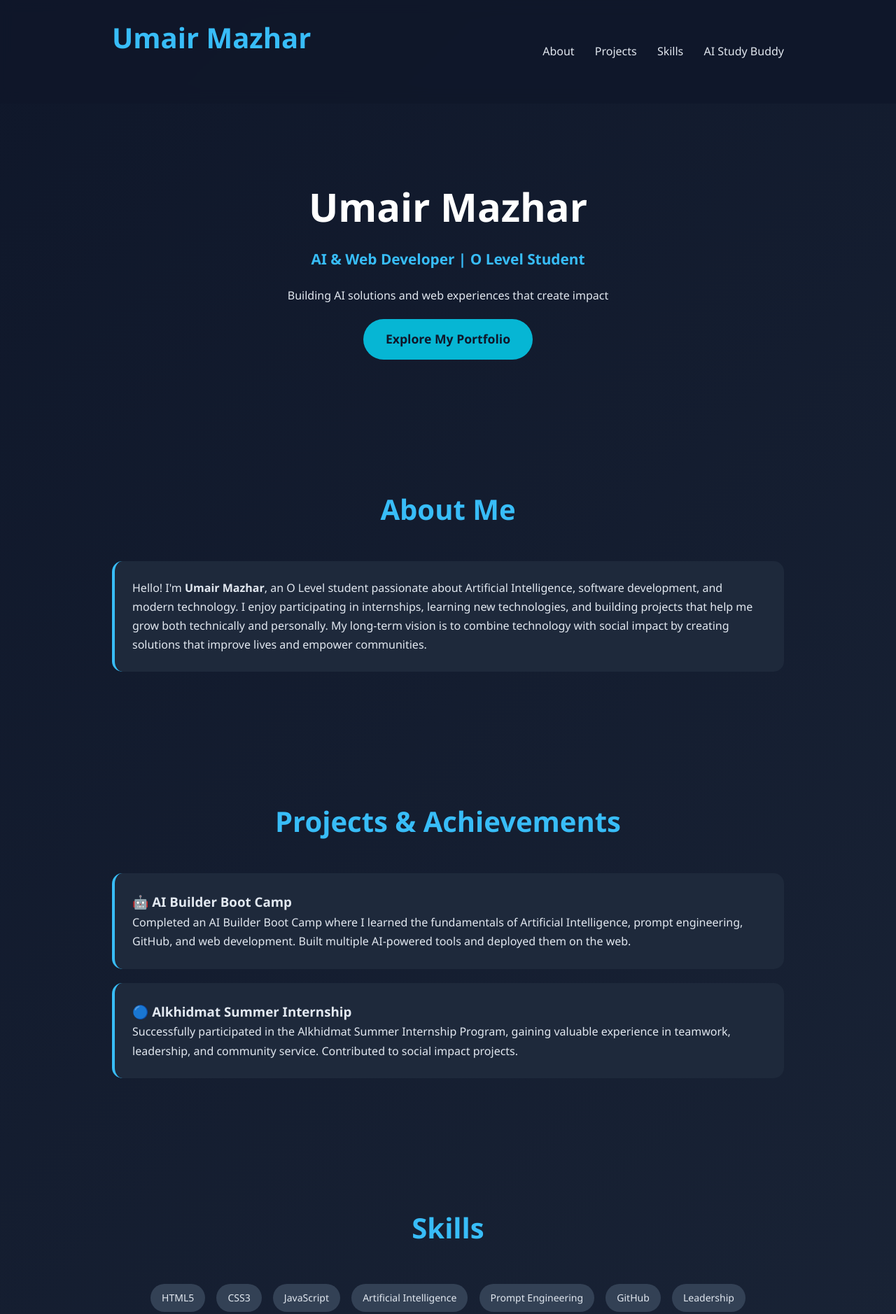
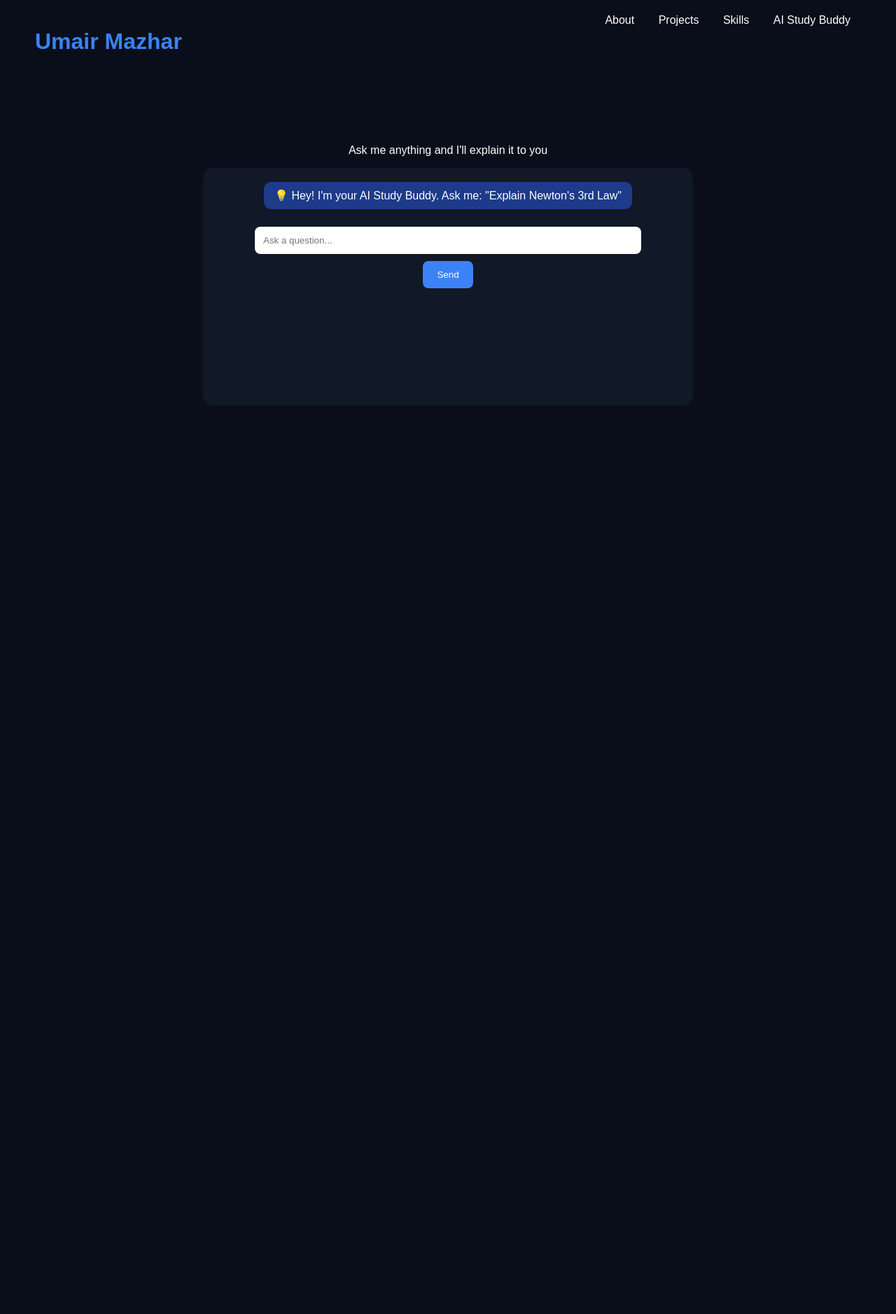
Before and after one commit to Umair-Ai09/umairr-portfolio, a plain HTML site: page index.html in a window 1280 px wide. Shown: the top 1878 px of the page at 70% size. After the commit the page ends 800 px from the top, so only its background shows below. Drawn offline with Linux system fonts and the light colour scheme.

Commit message:
Update index.html

```diff
--- a/index.html
+++ b/index.html
@@ -1,200 +1,74 @@
 <!DOCTYPE html>
 <html lang="en">
 <head>
-  <meta charset="UTF-8">
-  <meta name="viewport" content="width=device-width, initial-scale=1.0">
-  <title>Umair Mazhar | AI & Web Developer</title>
+  <meta charset="UTF-8" />
+  <meta name="viewport" content="width=device-width, initial-scale=1.0" />
+  <title>Umair Mazhar - AI Study Buddy</title>
   <style>
-    * { margin: 0; padding: 0; box-sizing: border-box; scroll-behavior: smooth; }
-    body {
-      font-family: 'Segoe UI', Tahoma, Geneva, Verdana, sans-serif;
-      background: linear-gradient(135deg, #0f172a 0%, #1e293b 100%);
-      color: #e2e8f0;
-      line-height: 1.7;
-    }
-    .container { max-width: 1000px; margin: 0 auto; padding: 0 20px; }
-
-    /* NAVBAR */
-    nav {
-      background: rgba(15, 23, 42, 0.8);
-      backdrop-filter: blur(10px);
-      padding: 20px 0;
-      position: sticky;
-      top: 0;
-      z-index: 100;
-    }
-    nav .container { display: flex; justify-content: space-between; align-items: center; }
-    nav h2 { color: #38bdf8; }
-    nav a { color: #e2e8f0; text-decoration: none; margin-left: 25px; font-weight: 500; }
-    nav a:hover { color: #38bdf8; }
-
-    /* HERO */
-    .hero { text-align: center; padding: 100px 20px; }
-    .hero h1 { font-size: 3.5rem; color: #fff; margin-bottom: 10px; }
-    .hero .subtitle { font-size: 1.3rem; color: #38bdf8; font-weight: 600; margin-bottom: 20px; }
-    .btn {
-      display: inline-block; background: #06b6d4; color: #0f172a;
-      padding: 14px 32px; border-radius: 50px; text-decoration: none;
-      font-weight: bold; font-size: 1.1rem; transition: 0.3s; margin-top: 20px;
-    }
-    .btn:hover { background: #22d3ee; transform: translateY(-2px); }
-
-    /* SECTIONS */
-    section { padding: 80px 0; }
-    h2 { font-size: 2.5rem; color: #38bdf8; text-align: center; margin-bottom: 40px; }
-
-    .card {
-      background: #1e293b; padding: 25px; border-radius: 15px;
-      margin: 20px 0; border-left: 4px solid #38bdf8;
-    }
-    .skill {
-      display: inline-block; background: #334155; padding: 8px 16px;
-      border-radius: 25px; margin: 6px; font-size: 14px;
-    }
-
-    /* AI PRODUCT SECTION */
-    #ai-product { background: #0f172a; }
-    .ai-hero {
-      text-align: center; padding: 60px 20px;
-      background: rgba(30, 41, 59, 0.5); border-radius: 20px;
-    }
+    body { background: #0a0e1a; color: #fff; font-family: Arial, sans-serif; margin: 0; padding: 0; }
+    header { display: flex; justify-content: space-between; padding: 20px 50px; }
+    header h1 { color: #3b82f6; }
+    nav a { color: #fff; margin: 0 15px; text-decoration: none; }
+    .container { max-width: 700px; margin: 50px auto; padding: 20px; text-align: center; }
+    .chat-box { background: #111827; border-radius: 15px; padding: 20px; min-height: 300px; }
+    .badge { background: #1e3a8a; padding: 10px 15px; border-radius: 10px; display: inline-block; margin-bottom: 15px; }
+    input { width: 80%; padding: 12px; border-radius: 8px; border: none; margin-top: 10px; }
+    button { padding: 12px 20px; background: #3b82f6; border: none; border-radius: 8px; color: #fff; cursor: pointer; margin-top: 10px; }
+    .user { color: #60a5fa; margin-top: 10px; }
+    .ai { color: #34d399; margin-top: 10px; }
+    .error { color: #ef4444; margin-top: 10px; }
   </style>
 </head>
 <body>
+  <header>
+    <h1>Umair Mazhar</h1>
+    <nav>
+      <a href="#">About</a>
+      <a href="#">Projects</a>
+      <a href="#">Skills</a>
+      <a href="#">AI Study Buddy</a>
+    </nav>
+  </header>
 
-  <!-- NAVBAR -->
-  <nav>
-    <div class="container">
-      <h2>Umair Mazhar</h2>
-      <div>
-        <a href="#about">About</a>
-        <a href="#projects">Projects</a>
-        <a href="#skills">Skills</a>
-        <a href="#ai-product">AI Study Buddy</a>
-      </div>
+  <div class="container">
+    <p>Ask me anything and I'll explain it to you</p>
+    <div class="chat-box">
+      <div class="badge">💡 Hey! I'm your AI Study Buddy. Ask me: "Explain Newton's 3rd Law"</div>
+      <div id="chat"></div>
+      <input type="text" id="userInput" placeholder="Ask a question..." />
+      <br>
+      <button onclick="sendMessage()">Send</button>
     </div>
-  </nav>
+  </div>
 
-  <!-- HERO -->
-  <section class="hero">
-    <div class="container">
-      <h1>Umair Mazhar</h1>
-      <p class="subtitle">AI & Web Developer | O Level Student</p>
-      <p>Building AI solutions and web experiences that create impact</p>
-      <a href="#projects" class="btn">Explore My Portfolio</a>
-    </div>
-  </section>
+  <script>
+    async function sendMessage() {
+      const input = document.getElementById('userInput');
+      const chat = document.getElementById('chat');
+      const question = input.value;
+      if (!question) return;
 
-  <!-- ABOUT -->
-  <section id="about">
-    <div class="container">
-      <h2>About Me</h2>
-      <div class="card">
-        <p>Hello! I'm <b>Umair Mazhar</b>, an O Level student passionate about Artificial Intelligence, software development, and modern technology. I enjoy participating in internships, learning new technologies, and building projects that help me grow both technically and personally. My long-term vision is to combine technology with social impact by creating solutions that improve lives and empower communities.</p>
-      </div>
-    </div>
-  </section>
+      chat.innerHTML += `<div class="user"><b>You:</b> ${question}</div>`;
+      input.value = '';
 
-  <!-- PROJECTS -->
-  <section id="projects">
-    <div class="container">
-      <h2>Projects & Achievements</h2>
-      <div class="card">
-        <h3>🤖 AI Builder Boot Camp</h3>
-        <p>Completed an AI Builder Boot Camp where I learned the fundamentals of Artificial Intelligence, prompt engineering, GitHub, and web development. Built multiple AI-powered tools and deployed them on the web.</p>
-      </div>
+      try {
+        const response = await fetch('/api/groq', {
+          method: 'POST',
+          headers: { 'Content-Type': 'application/json' },
+          body: JSON.stringify({ question })
+        });
 
-      <div class="card">
-        <h3>🔵 Alkhidmat Summer Internship</h3>
-        <p>Successfully participated in the Alkhidmat Summer Internship Program, gaining valuable experience in teamwork, leadership, and community service. Contributed to social impact projects.</p>
-      </div>
-    </div>
-  </section>
+        const data = await response.json();
 
-  <!-- SKILLS -->
-  <section id="skills">
-    <div class="container">
-      <h2>Skills</h2>
-      <div style="text-align: center;">
-        <span class="skill">HTML5</span>
-        <span class="skill">CSS3</span>
-        <span class="skill">JavaScript</span>
-        <span class="skill">Artificial Intelligence</span>
-        <span class="skill">Prompt Engineering</span>
-        <span class="skill">GitHub</span>
-        <span class="skill">Leadership</span>
-        <span class="skill">Problem Solving</span>
-      </div>
-    </div>
-  </section>
+        if (!response.ok) throw new Error(data.error?.message || "API Error")
 
-  <!-- AI STUDY BUDDY PRODUCT -->
-  <section id="ai-product">
-    <div class="container">
-      <div class="ai-hero">
-        <h2>AI Study Buddy</h2>
-        <p class="subtitle">Your Personal AI Learning Assistant</p>
-        <p>Ask questions, get explanations, and study smarter with AI. Designed to help students learn faster and understand complex topics easily.</p>
+        const reply = data.choices[0].message.content;
+        chat.innerHTML += `<div class="ai"><b>AI:</b> ${reply}</div>`;
 
-        <div class="card" style="text-align: left; margin: 30px 0;">
-          <h3>✨ Key Features</h3>
-          <p>• Instant answers to any subject question<br>
-          • Step-by-step explanations<br>
-          • 24/7 AI tutor available<br>
-          • Built with modern AI and prompt engineering</p>
-        </div>
-        <!-- AI STUDY BUDDY WITH REAL CHAT -->
-  <section id="ai-product">
-    <div class="container">
-      <h2>AI Study Buddy</h2>
-      <p style="text-align: center; color: #94a3b8; margin-bottom: 20px;">Ask me anything and I’ll explain it to you</p>
-
-      <div id="chatbox" style="background: #1e293b; border-radius: 15px; padding: 20px; margin-top: 30px;">
-        <div id="chat-log" style="height: 400px; overflow-y: auto; padding: 15px; background: #0f172a; border-radius: 10px; margin-bottom: 15px;">
-          <div class="msg ai-msg" style="background: #334155; padding: 12px 16px; border-radius: 10px; margin: 10px 0; max-width: 80%;">👋 Hey! I'm your AI Study Buddy. Ask me: "Explain Newton's 3rd Law"</div>
-        </div>
-        <div id="chat-input-area" style="display: flex; gap: 10px;">
-          <input type="text" id="user-input" placeholder="Ask me anything..." style="flex: 1; padding: 14px; border-radius: 10px; border: 1px solid #334155; background: #0f172a; color: #fff; font-size: 16px;">
-          <button class="btn" onclick="sendMessage()" style="display: inline-block; background: #06b6d4; color: #0f172a; padding: 14px 32px; border-radius: 50px; text-decoration: none; font-weight: bold; font-size: 1.1rem; border: none; cursor: pointer;">Send</button>
-        </div>
-      </div>
-    </div>
-  </section>
-
-  <!-- FOOTER -->
-  <footer style="text-align: center; padding: 40px 20px; color: #94a3b8;">
-    <p>© 2026 Umair Mazhar. Built with passion ❤️</p>
-  </footer>
-
+      } catch (error) {
+        chat.innerHTML += `<div class="error">Error: ${error.message}</div>`;
+      }
+    }
+  </script>
 </body>
-
-<script>
-    const chatLog = document.getElementById('chat-log');
-    const userInput = document.getElementById('user-input');
-    const sendBtn = document.getElementById('sendBtn');
-
-    async function sendMessage() {
-        const message = userInput.value.trim();
-        if (message === "") return;
-
-        chatLog.innerHTML += `<p><b>You:</b> ${message}</p>`;
-        userInput.value = "";
-
-        try {
-            const response = await fetch("/api/groq", {
-                method: "POST",
-                headers: {"Content-Type": "application/json"},
-                body: JSON.stringify({message: message})
-            });
-const data = await response.json();
-          if (!response.ok) throw new Error(data.error?.message || "API Error")
-const reply = data.candidates[0].content.parts[0].text;            chatLog.innerHTML += `<p><b>AI Buddy:</b> ${reply}</p>`;
-        } catch(error) {
-            chatLog.innerHTML += `<p style="color:red"><b>Error:</b> ${error.message}</p>`;
-        }
-        chatLog.scrollTop = chatLog.scrollHeight;
-    }
-
-    sendBtn.addEventListener("click", sendMessage);
-    userInput.addEventListener("keypress", (e) => { if (e.key === "Enter") sendMessage(); });
-</script>
+</html>
```
